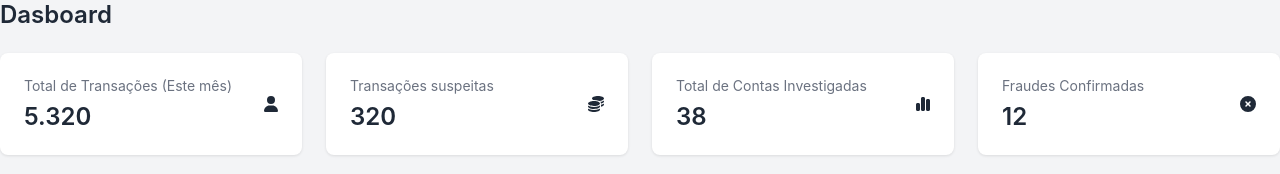
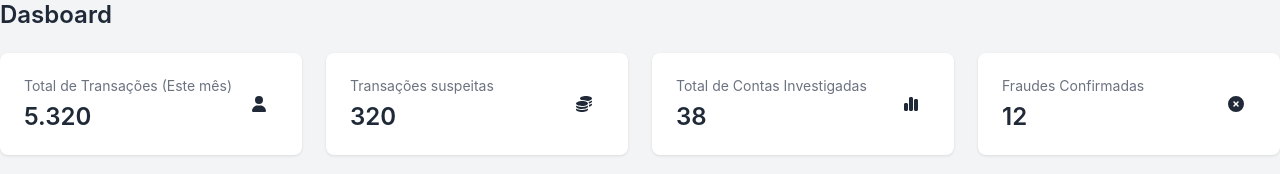
Before and after one commit to RusthenRonald2006/Portal-de-analise-em-anomalias-transacionais, a React (Create React App) app in the folder detec-anomalias/: page /dashboard in a window 1280 px wide. Shown: the top 174 px of the page. Built offline with nearby package versions, Linux system fonts and the light colour scheme; the HTML template or start-up script is replaced by a standard one.

Commit message:
centralizando icone

```diff
--- a/detec-anomalias/src/components/Pages/Dashboard.js
+++ b/detec-anomalias/src/components/Pages/Dashboard.js
@@ -24,8 +24,8 @@ function Dashboard(){
                                 <p>{card.title}</p>
                                 <p>{card.value}</p>
                             </div>
-                            <div>
-                                <FontAwesomeIcon icon={card.icon} className={card.colorClass} />
+                            <div className={`${styles.card_icon} ${card.colorClass}`}>
+                                <FontAwesomeIcon icon={card.icon} />
                             </div>
                         </div>
                     </div>
--- a/detec-anomalias/src/components/Pages/Dashboard.module.css
+++ b/detec-anomalias/src/components/Pages/Dashboard.module.css
@@ -33,8 +33,13 @@
     font-weight: 600;
     margin-top: 0.5rem;
   }
-
-
+.card_icon{
+    padding: 0.75rem;
+    border-radius: 9999px;
+    display: flex;
+    justify-content: center;
+    align-items: center;
+}
 
 
 
```
